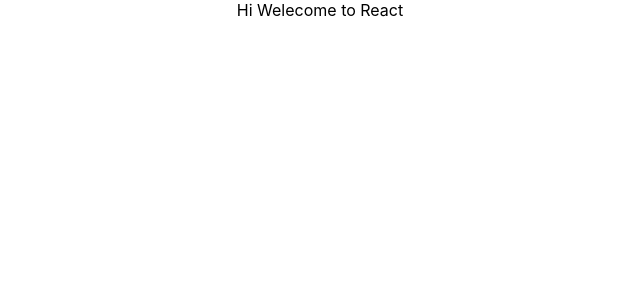
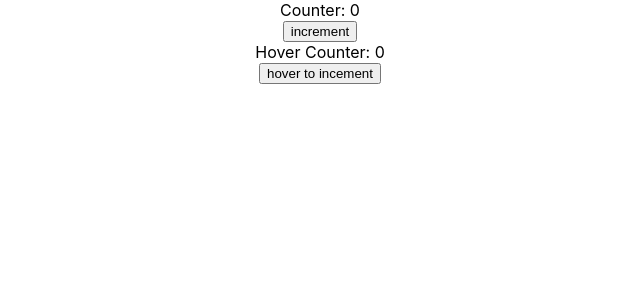
Before and after one commit to sravanbommana/react-refresh, a React (Create React App) app: page / in a window 1280 px wide. Shown: the top 300 px of the page, without its empty margins (320-960 px from the left). Built offline with nearby package versions, Linux system fonts and the light colour scheme; the HTML template or start-up script is replaced by a standard one.

Commit message:
added render props changes

```diff
--- a/src/App.js
+++ b/src/App.js
@@ -1,9 +1,19 @@
 import './App.css';
+import ClickCounter from './components/ClickCounter';
+import Counter from './components/Counter';
+import HoverCounter from './components/HoverCounter';
 
 function App() {
   return (
     <div className="App">
-     Hi Welecome to React
+      <Counter render={(count, incrementCount) => (
+        <ClickCounter count={count} incrementCount={incrementCount} />
+      )} />
+      <div>
+        <Counter render={(count, incrementCount) => (
+           <HoverCounter count={count} incrementCount={incrementCount} />
+        )} />
+      </div>
     </div>
   );
 }
--- /dev/null
+++ b/src/components/ClickCounter.js
@@ -0,0 +1,17 @@
+import React, { Component } from 'react'
+
+export class ClickCounter extends Component {
+
+  render() {
+    return (
+      <div>
+        <div>Counter: {this.props.count}</div>
+        <div>
+          <button onClick={this.props.incrementCount}>increment</button>
+        </div>
+      </div>
+    )
+  }
+}
+
+export default ClickCounter
--- /dev/null
+++ b/src/components/Counter.js
@@ -0,0 +1,29 @@
+import React, { Component } from 'react'
+
+export class Counter extends Component {
+  constructor(props) {
+    super(props)
+    this.state = {
+       count: 0
+    }
+  }
+
+  incrementCount = () => {
+    console.log("Inside ")
+    this.setState(prevState => {
+      return {
+        count: prevState.count + 1
+      }
+    });
+  }
+
+  render() {
+    return (
+      <div>
+        {this.props.render(this.state.count, this.incrementCount)}
+      </div>
+    )
+  }
+}
+
+export default Counter
--- /dev/null
+++ b/src/components/HoverCounter.js
@@ -0,0 +1,16 @@
+import React, { Component } from 'react'
+
+export class HoverCounter extends Component {
+  render() {
+    return (
+      <div>
+        <div>Hover Counter: {this.props.count}</div>
+        <div>
+          <button onMouseOver={this.props.incrementCount}>hover to incement</button>
+        </div>
+      </div>
+    )
+  }
+}
+
+export default HoverCounter
```
